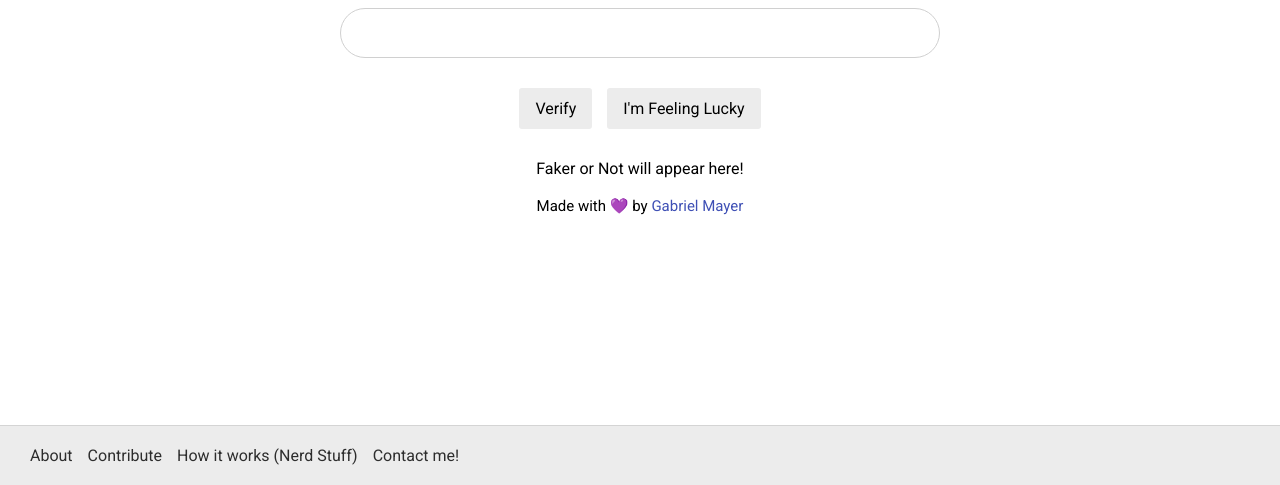
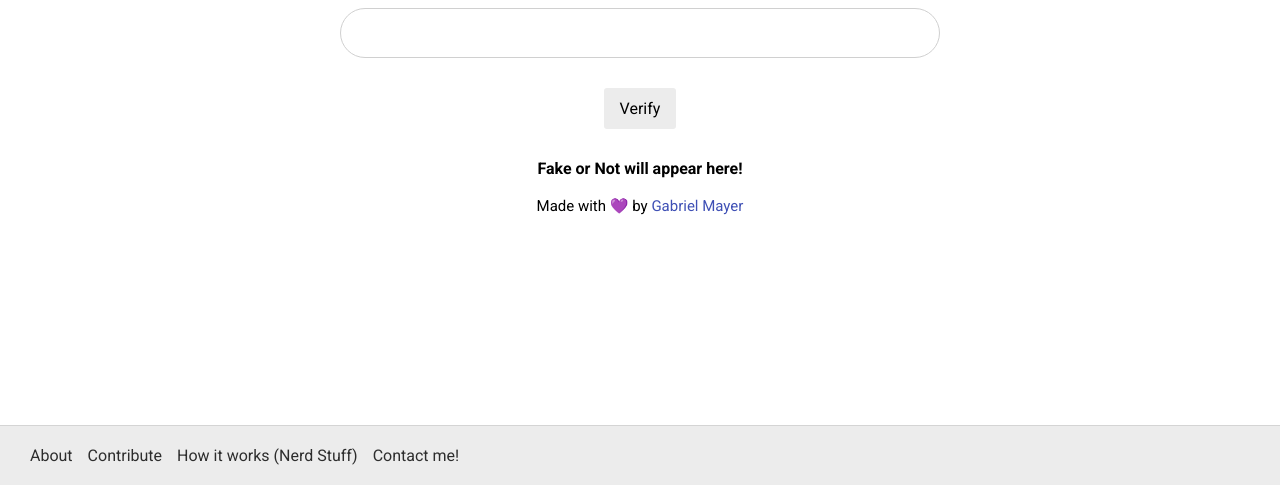
Before and after one commit to gabrielmayers/fakeornot.xyz, a plain HTML site: page index.html in a window 1280 px wide. Shown: the part 315-800 px from the top of the page. Drawn offline with Linux system fonts and the light colour scheme; some icons are missing.

Commit message:
One button

```diff
--- a/index.html
+++ b/index.html
@@ -21,11 +21,11 @@
 
         <div class="search-buttons">
           <a href="">Verify</a>
-          <a href="">I'm Feeling Lucky</a>
         </div>
 
         <div>
-          <p>Faker or Not will appear here!</p>
+          <strong>Fake or Not will appear here!</strong>
+          <br>
           <br>
         </div>
 
```
